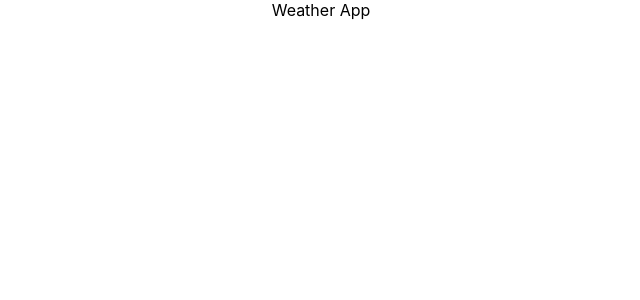
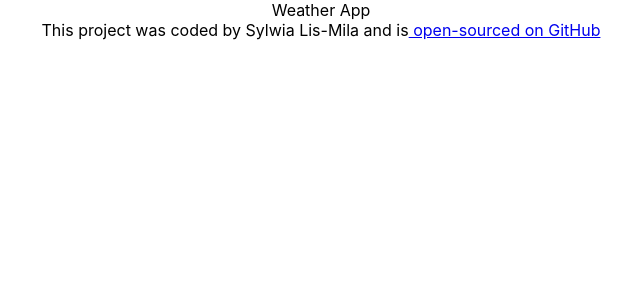
Before and after one commit to SylwiaLis-Mila/react-weather-app, a React (Create React App) app: page / in a window 1280 px wide. Shown: the top 300 px of the page, without its empty margins (319-959 px from the left). Built offline with nearby package versions, Linux system fonts and the light colour scheme.

Commit message:
add footer

```diff
--- a/src/App.js
+++ b/src/App.js
@@ -1,9 +1,13 @@
+import logo from './logo.svg';
 import './App.css';
 
 function App() {
   return (
     <div className="App">
      Weather App
+     <footer> This project was coded by Sylwia Lis-Mila and is{""}
+       <a href="https://github.com/SylwiaLis-Mila/react-weather-app" target="_blank"> open-sourced on GitHub </a></footer>
+
     </div>
   );
 }
```
